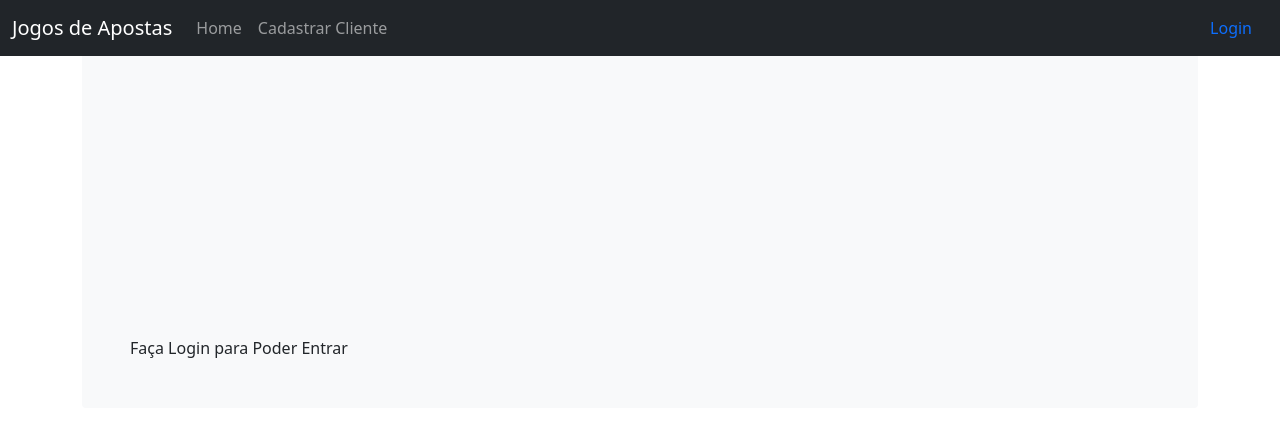
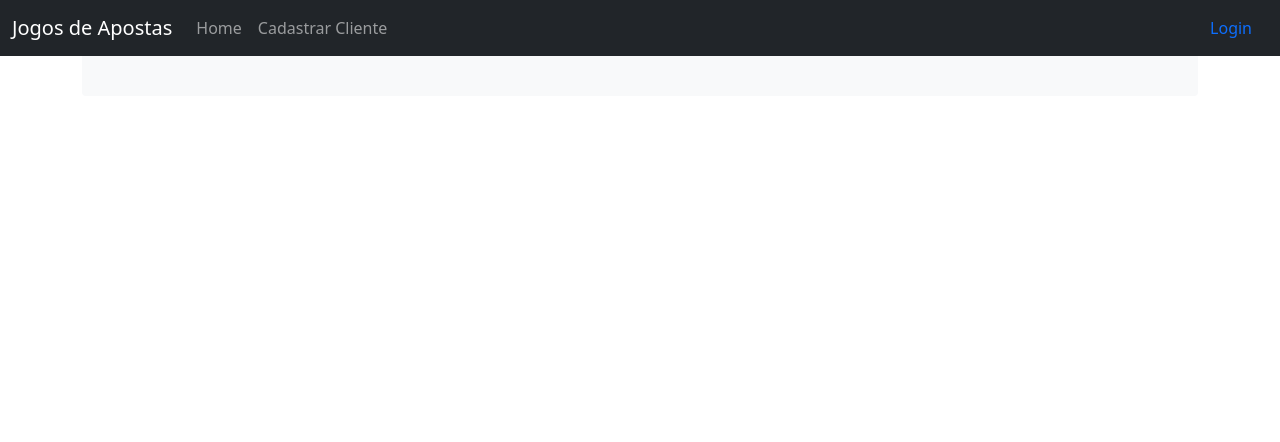
Before and after one commit to Wenderson-Oscar/Jogo_Aposta, a Django app: page /bilhete in a window 1280 px wide. Shown: the top 442 px of the page. Run offline with Django 4.2, Linux system fonts and the light colour scheme.

Commit message:
corrigindo pt

```diff
--- a/cliente/templates/usuarios/bilhete.html
+++ b/cliente/templates/usuarios/bilhete.html
@@ -22,17 +22,4 @@
         <br/>
         <input type="submit" value="Comprar">
     {% endif %}
-    <br>
-    <br>
-    <br>
-    <br>
-    <br>
-    <br>
-    <br>
-    <br>
-    <br>
-    <br>
-    <br>
-    <br>
-    Faça Login para Poder Entrar
 {% endblock %}
```
Also changed, not shown: cliente/migrations/0001_initial.py.
